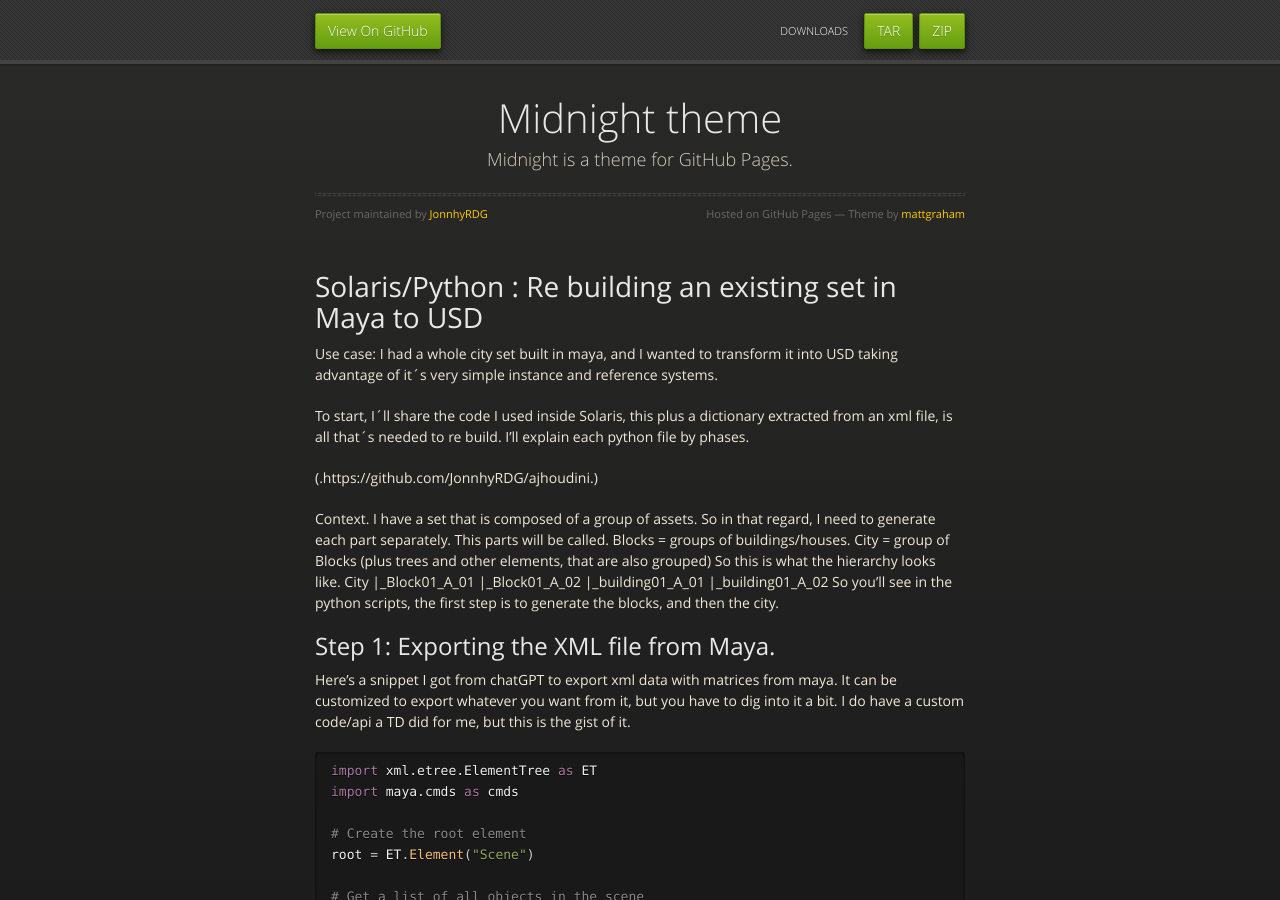
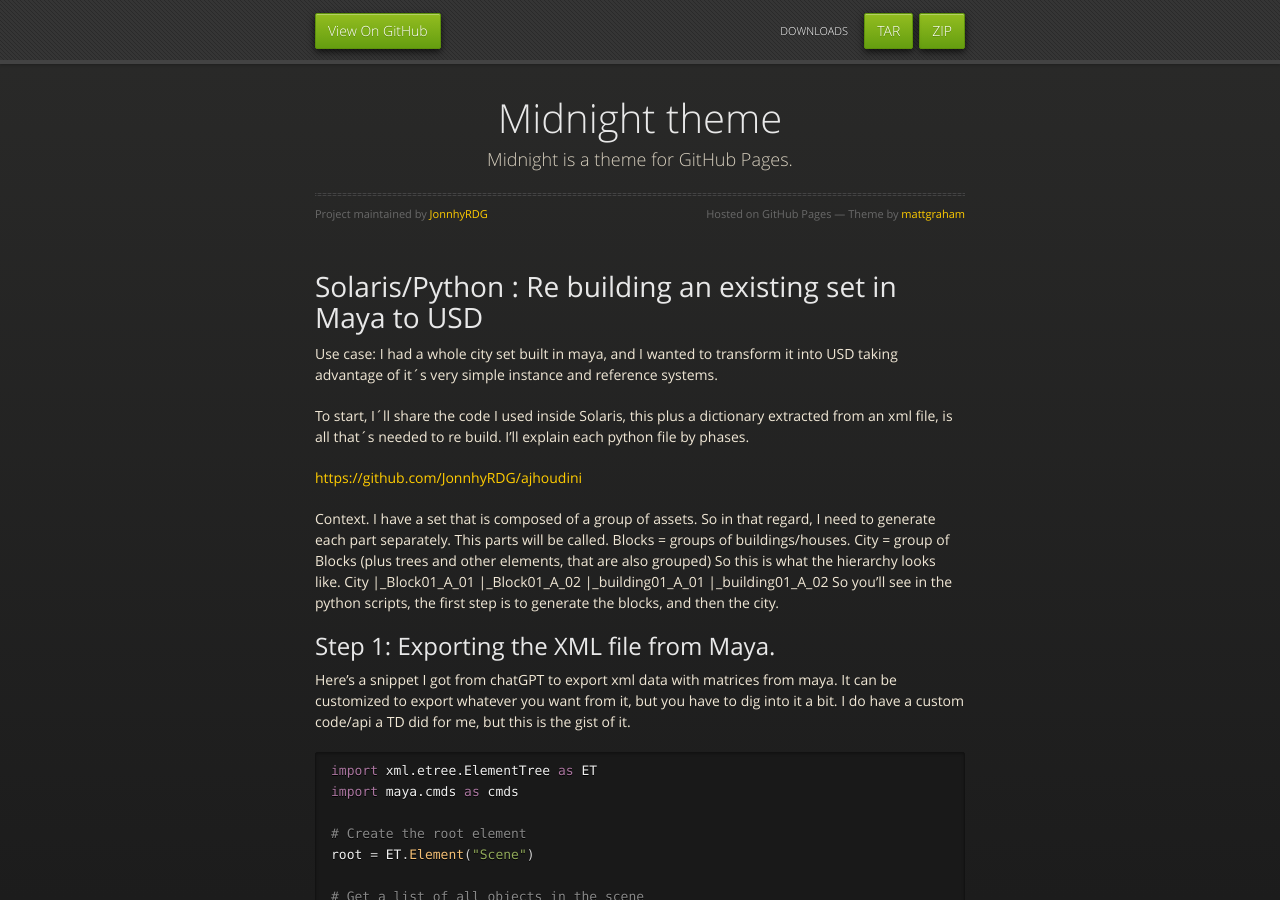
Before and after one commit to JonnhyRDG/jonnhyRDG.github.io, a Jekyll site: the page built from index.md, in a window 1280 px wide and 900 px high. Built offline with Jekyll 4.4.1, drawn with Linux system fonts in a browser that asks for light colours; our own code applies the rules of GitHub Pages for plain Markdown files; some of the changed lines change nothing that is shown.

Commit message:
link fix

```diff
--- a/index.md
+++ b/index.md
@@ -8,7 +8,7 @@ Use case: I had a whole city set built in maya, and I wanted to transform it int
 To start, I´ll share the code I used inside Solaris, this plus a dictionary extracted from an xml file, is all that´s needed to re build.
 I'll explain each python file by phases.
 
-(.https://github.com/JonnhyRDG/ajhoudini.)
+[https://github.com/JonnhyRDG/ajhoudini](.https://github.com/JonnhyRDG/ajhoudini.)
 
 Context. I have a set that is composed of a group of assets. So in that regard, I need to generate each part separately. This parts will be called.
 Blocks = groups of buildings/houses.
```
